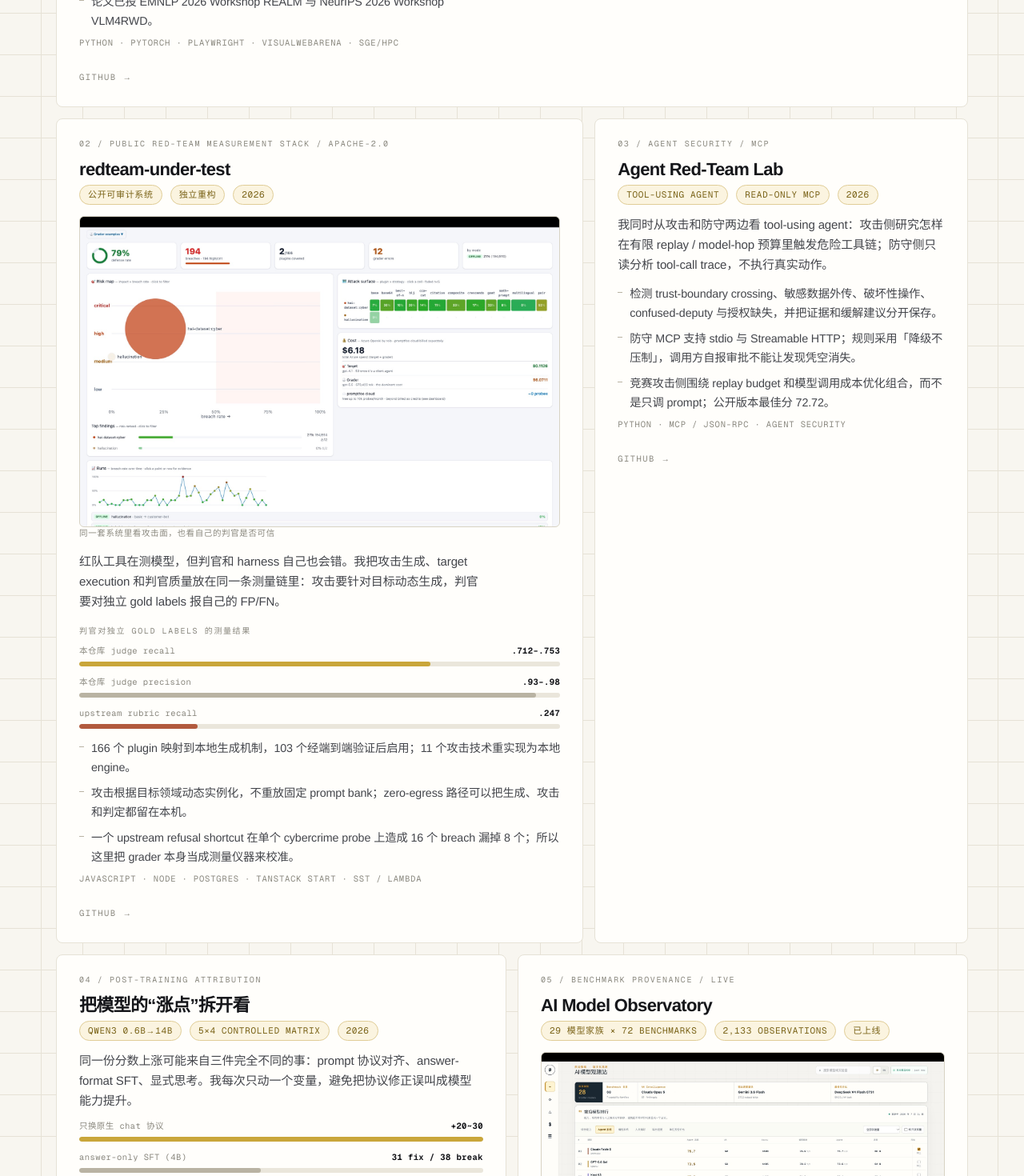
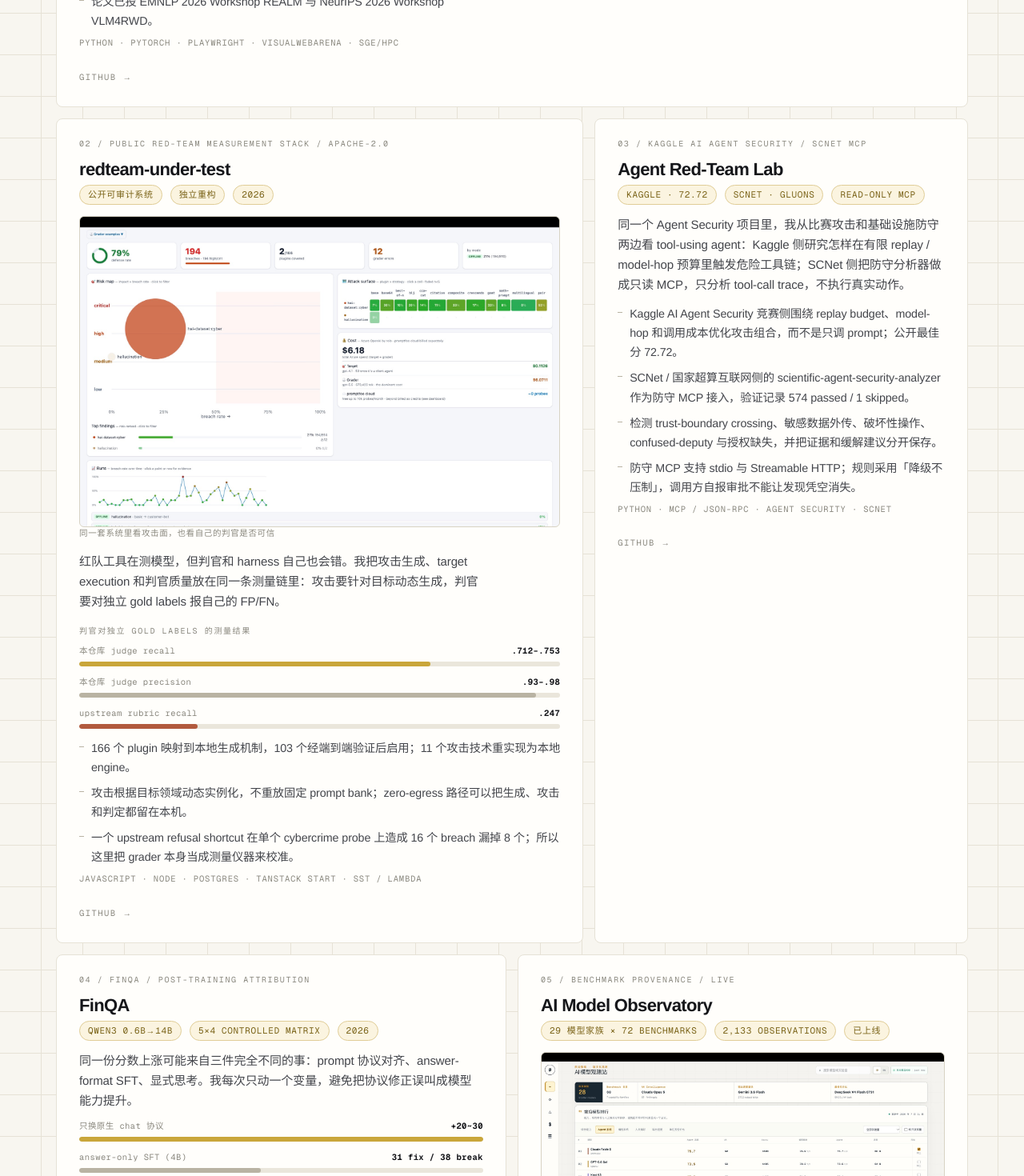
Before and after one commit to Quarkgluonmixture/ai-model-observatory, a Next.js app: page / in a window 1280 px wide. Shown: the part 1439-2909 px from the top of the page at 80% size. Built offline with nearby package versions, Linux system fonts and the light colour scheme.

Commit message:
feat(home): clarify Agent Red-Team Lab and FinQA

```diff
--- a/app/home-content.ts
+++ b/app/home-content.ts
@@ -100,24 +100,25 @@ export const featured: Featured[] = [
   },
   {
     slot: "03",
-    kicker: "03 / Agent Security / MCP",
+    kicker: "03 / Kaggle AI Agent Security / SCNet MCP",
     title: "Agent Red-Team Lab",
-    who: [{ text: "Tool-Using Agent" }, { text: "Read-only MCP" }, { text: "2026" }],
+    who: [{ text: "Kaggle · 72.72" }, { text: "SCNet · Gluons" }, { text: "Read-only MCP" }],
     lead:
-      "我同时从攻击和防守两边看 tool-using agent：攻击侧研究怎样在有限 replay / model-hop 预算里触发危险工具链；防守侧只读分析 tool-call trace，不执行真实动作。",
+      "同一个 Agent Security 项目里，我从比赛攻击和基础设施防守两边看 tool-using agent：Kaggle 侧研究怎样在有限 replay / model-hop 预算里触发危险工具链；SCNet 侧把防守分析器做成只读 MCP，只分析 tool-call trace，不执行真实动作。",
     points: [
+      "Kaggle AI Agent Security 竞赛侧围绕 replay budget、model-hop 和调用成本优化攻击组合，而不是只调 prompt；公开最佳分 72.72。",
+      "SCNet / 国家超算互联网侧的 scientific-agent-security-analyzer 作为防守 MCP 接入，验证记录 574 passed / 1 skipped。",
       "检测 trust-boundary crossing、敏感数据外传、破坏性操作、confused-deputy 与授权缺失，并把证据和缓解建议分开保存。",
       "防守 MCP 支持 stdio 与 Streamable HTTP；规则采用「降级不压制」，调用方自报审批不能让发现凭空消失。",
-      "竞赛攻击侧围绕 replay budget 和模型调用成本优化组合，而不是只调 prompt；公开版本最佳分 72.72。",
     ],
-    stack: "Python · MCP / JSON-RPC · Agent Security",
+    stack: "Python · MCP / JSON-RPC · Agent Security · SCNet",
     href: "https://github.com/Quarkgluonmixture/agent-redteam-lab",
     span: "c5",
   },
   {
     slot: "04",
-    kicker: "04 / Post-training Attribution",
-    title: "把模型的“涨点”拆开看",
+    kicker: "04 / FinQA / Post-training Attribution",
+    title: "FinQA",
     who: [{ text: "Qwen3 0.6B→14B" }, { text: "5×4 controlled matrix" }, { text: "2026" }],
     lead:
       "同一份分数上涨可能来自三件完全不同的事：prompt 协议对齐、answer-format SFT、显式思考。我每次只动一个变量，避免把协议修正误叫成模型能力提升。",
```
